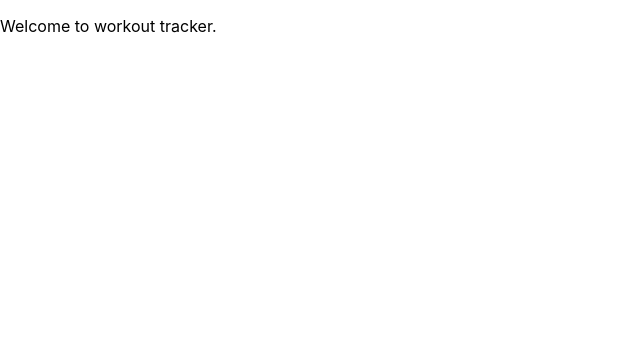
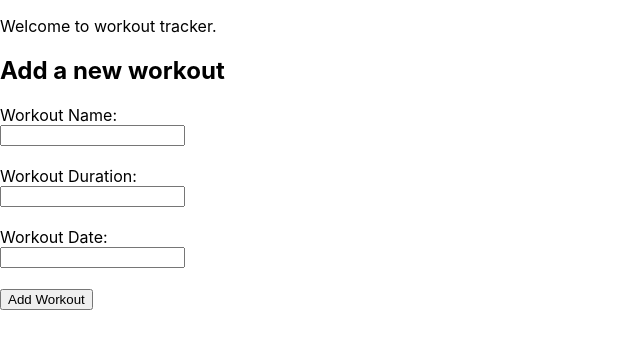
Before and after one commit to savperera369/workout-tracker-frontend, a React (Create React App) app: page / in a window 1280 px wide. Shown: the top 348 px of the page, without its empty margins (0-640 px from the left). Built offline with nearby package versions, Linux system fonts and the light colour scheme.

Commit message:
created a basic form

```diff
--- a/src/App.js
+++ b/src/App.js
@@ -1,12 +1,12 @@
 import './index.css';
+import CreateForm from './pages/CreateForm';
 
 function App() {
   return (
     <div >
       <header className="App-header">
-        <p>
-          Welcome to workout tracker.
-        </p>
+        <p>Welcome to workout tracker.</p>
+        <CreateForm />
       </header>
     </div>
   );
--- a/src/index.css
+++ b/src/index.css
@@ -11,3 +11,7 @@ code {
   font-family: source-code-pro, Menlo, Monaco, Consolas, 'Courier New',
     monospace;
 }
+
+.create {
+  display: block;
+}
--- /dev/null
+++ b/src/pages/CreateForm.js
@@ -0,0 +1,45 @@
+import React from "react";
+import '../index.css';
+
+// controlled inputs are a way of setting up input fields in forms
+// so that we can track their values
+// Text input field - user can type into it,
+// store what they typed in state variable
+// if state changes it updates what we see in input field
+// always keep input field and state in sync with each other.
+//
+
+function CreateForm() {
+    // label - for first field
+    return (
+        <div>
+            <h2>Add a new workout</h2>
+            <form>
+                <label className="create">Workout Name: </label>
+                <input
+                type="text"
+                required
+                className="create"
+                />
+                <br />
+                <label className="create">Workout Duration: </label>
+                <input
+                type="text"
+                required
+                className="create"
+                />
+                <br />
+                <label className="create">Workout Date: </label>
+                <input
+                type="text"
+                required
+                className="create"
+                />
+                <br />
+                <button>Add Workout</button>
+            </form>
+        </div>
+    );
+}
+
+export default CreateForm;
```
